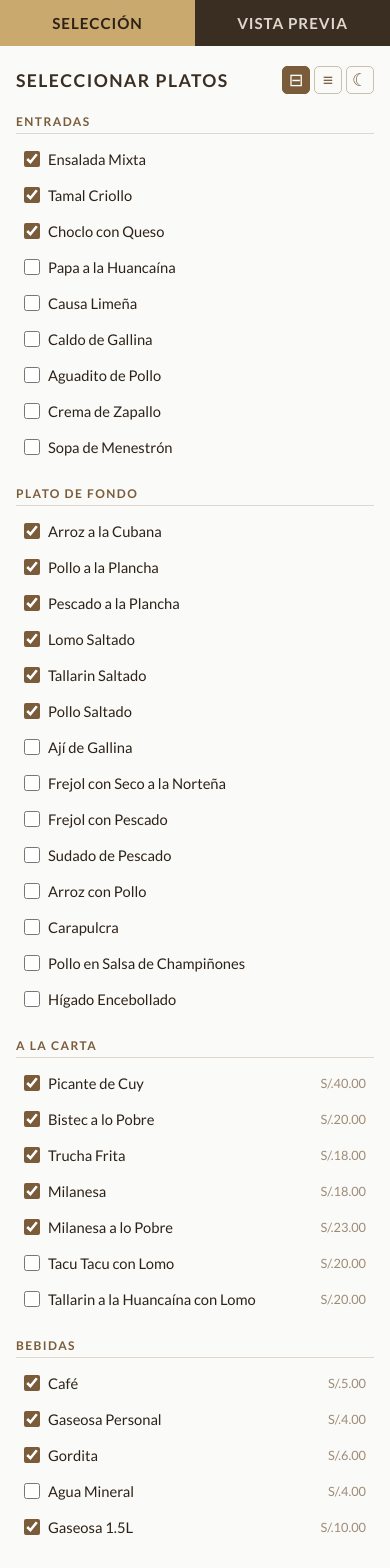
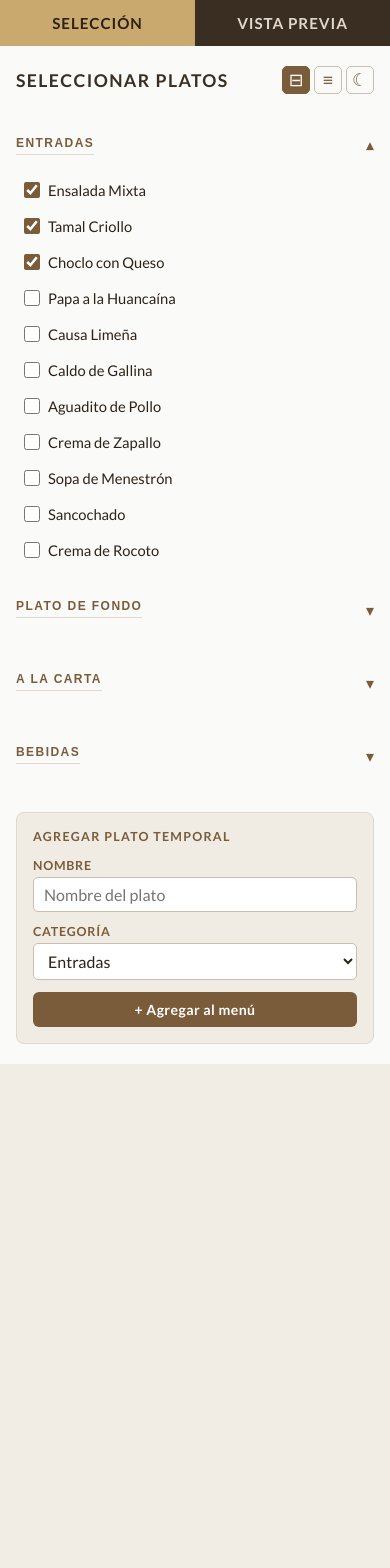
Before and after one commit to cma208/menu-generator, a React (Vite) app: page / in a window 390 px wide. Shown: the top 1568 px of the page. After the commit the page ends 1064 px from the top, so only its background shows below. Built offline with nearby package versions, Linux system fonts and the light colour scheme.

Commit message:
REFACTOR SELECTION PANEL

```diff
--- a/src/components/MenuPreview/MenuSection.jsx
+++ b/src/components/MenuPreview/MenuSection.jsx
@@ -5,7 +5,7 @@ const CATEGORY_LABELS = {
   beberage: 'Bebidas',
 };
 
-const MENU_FIXED_PRICE = 'S/.17';
+const MENU_FIXED_PRICE = 'S/.19';
 
 export default function MenuSection({ category, dishes, centered, showPrice }) {
   const hasNoPrice = category === 'main_dish' || category === 'appetizer';
--- a/src/components/SelectionPanel/CategoryGroup.jsx
+++ b/src/components/SelectionPanel/CategoryGroup.jsx
@@ -7,10 +7,14 @@ const CATEGORY_LABELS = {
   beberage: 'Bebidas',
 };
 
-export default function CategoryGroup({ category, dishes, activeIds, onToggle }) {
+export default function CategoryGroup({ category, dishes, activeIds, onToggle, isOpen, onOpen }) {
   return (
     <div className="category-group">
+      <button className="category-toggle-btn" onClick={onOpen}>
         <h3 className="category-heading">{CATEGORY_LABELS[category]}</h3>
+        <span className={`category-chevron${isOpen ? ' open' : ''}`}>▾</span>
+      </button>
+      {isOpen && (
         <div className="dish-list">
           {dishes.map((dish) => (
             <DishCheckbox
@@ -21,6 +25,7 @@ export default function CategoryGroup({ category, dishes, activeIds, onToggle })
             />
           ))}
         </div>
+      )}
     </div>
   );
 }
--- a/src/components/SelectionPanel/SelectionPanel.jsx
+++ b/src/components/SelectionPanel/SelectionPanel.jsx
@@ -1,9 +1,11 @@
+import { useState } from 'react';
 import { CATEGORY_ORDER, groupByCategory } from '../../data/initialDishes.js';
 import CategoryGroup from './CategoryGroup.jsx';
 import AddDishForm from './AddDishForm.jsx';
 
 export default function SelectionPanel({ dishes, activeIds, onToggle, onAddDish, menuLayout, onToggleLayout, isDarkMode, onToggleDarkMode }) {
   const grouped = groupByCategory(dishes);
+  const [openCategory, setOpenCategory] = useState(CATEGORY_ORDER[0]);
 
   return (
     <aside className="selection-panel">
@@ -41,6 +43,8 @@ export default function SelectionPanel({ dishes, activeIds, onToggle, onAddDish,
             dishes={grouped[category]}
             activeIds={activeIds}
             onToggle={onToggle}
+            isOpen={openCategory === category}
+            onOpen={() => setOpenCategory(prev => prev === category ? null : category)}
           />
         ) : null
       )}
--- a/src/data/initialDishes.js
+++ b/src/data/initialDishes.js
@@ -16,6 +16,9 @@ export const initialDishes = [
   { id: 'main_12', name: 'Carapulcra', category: 'main_dish', price: null, regular: false },
   { id: 'main_13', name: 'Pollo en Salsa de Champiñones', category: 'main_dish', price: null, regular: false },
   { id: 'main_14', name: 'Hígado Encebollado', category: 'main_dish', price: null, regular: false },
+  { id: 'main_15', name: 'Tallarin Verde Con Churrasco', category: 'main_dish', price: null, regular: false },
+  { id: 'main_16', name: 'Pollo al Sillao', category: 'main_dish', price: null, regular: false },
+  { id: 'main_17', name: 'Lentejas con Pescado', category: 'main_dish', price: null, regular: false },
 
   // Entradas
   { id: 'app_1', name: 'Ensalada Mixta', category: 'appetizer', price: null, regular: true },
@@ -27,12 +30,14 @@ export const initialDishes = [
   { id: 'app_7', name: 'Aguadito de Pollo', category: 'appetizer', price: null, regular: false },
   { id: 'app_8', name: 'Crema de Zapallo', category: 'appetizer', price: null, regular: false },
   { id: 'app_9', name: 'Sopa de Menestrón', category: 'appetizer', price: null, regular: false },
+  { id: 'app_10', name: 'Sancochado', category: 'appetizer', price: null, regular: false },
+  { id: 'app_11', name: 'Crema de Rocoto', category: 'appetizer', price: null, regular: false },
 
   // A la Carta
-  { id: 'carte_1', name: 'Picante de Cuy', category: 'carte', price: 40, regular: true },
-  { id: 'carte_2', name: 'Bistec a lo Pobre', category: 'carte', price: 20, regular: true },
-  { id: 'carte_3', name: 'Trucha Frita', category: 'carte', price: 18, regular: true },
-  { id: 'carte_4', name: 'Milanesa', category: 'carte', price: 18, regular: true },
+  { id: 'carte_1', name: 'Picante de Cuy', category: 'carte', price: 43, regular: true },
+  { id: 'carte_2', name: 'Bistec a lo Pobre', category: 'carte', price: 23, regular: true },
+  { id: 'carte_3', name: 'Trucha Frita', category: 'carte', price: 20, regular: true },
+  { id: 'carte_4', name: 'Milanesa', category: 'carte', price: 20, regular: true },
   { id: 'carte_5', name: 'Milanesa a lo Pobre', category: 'carte', price: 23, regular: true },
   { id: 'carte_6', name: 'Tacu Tacu con Lomo', category: 'carte', price: 20, regular: false },
   { id: 'carte_7', name: 'Tallarin a la Huancaína con Lomo', category: 'carte', price: 20, regular: false },
--- a/src/styles/dark-mode.css
+++ b/src/styles/dark-mode.css
@@ -14,9 +14,17 @@ body.dark-mode .panel-title {
   color: #d4c4a8;
 }
 
+body.dark-mode .panel-title-row {
+  background: #221c15;
+}
+
 body.dark-mode .category-heading {
   color: #c9a96e;
   border-bottom-color: #3a2e22;
+}
+
+body.dark-mode .category-chevron {
+  color: #c9a96e;
 }
 
 body.dark-mode .dish-name {
--- a/src/styles/selection.css
+++ b/src/styles/selection.css
@@ -16,6 +16,11 @@
   align-items: center;
   justify-content: space-between;
   margin-bottom: 20px;
+  position: sticky;
+  top: 0;
+  z-index: 10;
+  background: #fafaf8;
+  padding-bottom: 12px;
 }
 
 .panel-title {
@@ -65,6 +70,17 @@
   margin-bottom: 24px;
 }
 
+.category-toggle-btn {
+  display: flex;
+  align-items: center;
+  justify-content: space-between;
+  width: 100%;
+  background: none;
+  border: none;
+  cursor: pointer;
+  padding: 4px 0;
+}
+
 .category-heading {
   font-size: 0.75rem;
   font-weight: 700;
@@ -74,6 +90,17 @@
   margin: 0 0 10px 0;
   padding-bottom: 4px;
   border-bottom: 1px solid #e0d8cc;
+}
+
+.category-chevron {
+  font-size: 1rem;
+  color: #7a5c3a;
+  transition: transform 0.2s ease;
+  margin-bottom: 6px;
+}
+
+.category-chevron.open {
+  transform: rotate(180deg);
 }
 
 /* Dish List */
@@ -198,6 +225,13 @@
   background: #5e4429;
 }
 
+@media (max-width: 767px) {
+  .category-toggle-btn {
+    padding: 10px 0;
+    min-height: 44px;
+  }
+}
+
 @media screen and (max-width: 767px), screen and (orientation: landscape) and (max-height: 500px) {
   .selection-panel {
     width: 100%;
@@ -209,8 +243,20 @@
     overflow-y: visible;
   }
 
+  /* Offset sticky header below the mobile-tabs bar (~46px: 14px padding × 2 + ~18px text) */
+  .panel-title-row {
+    top: 47px;
+  }
+
   .form-field input,
   .form-field select {
     font-size: 16px; /* prevents iOS auto-zoom on focus */
   }
 }
+
+@media screen and (orientation: landscape) and (max-height: 500px) {
+  /* Landscape tab bar is shorter (padding: 10px × 2 + ~18px text ≈ 38px) */
+  .panel-title-row {
+    top: 38px;
+  }
+}
```
Lines whose indentation alone changed are shown as unchanged.
